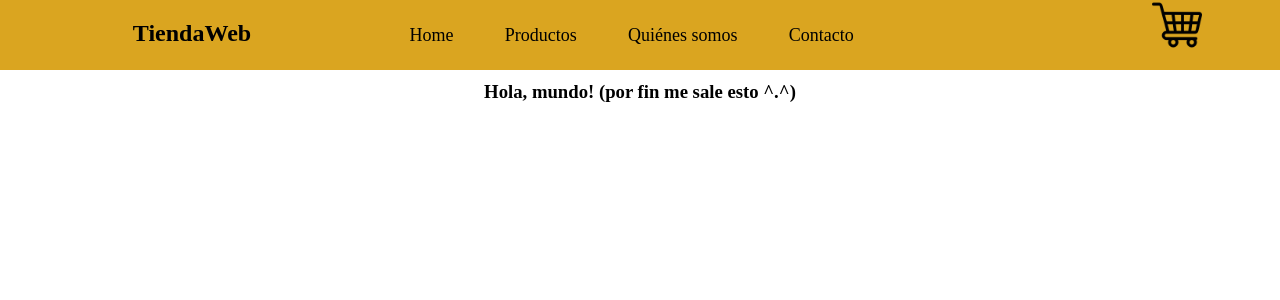
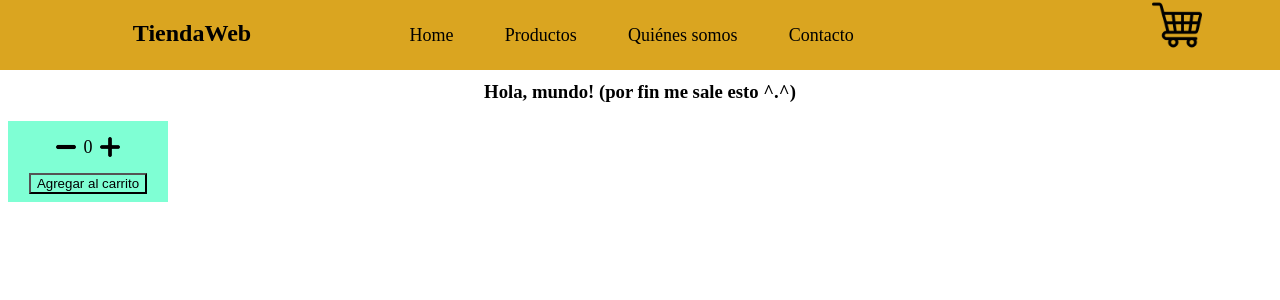
Before and after one commit to marcelino610/carrito-react, a React (Create React App) app: page / in a window 1280 px wide. Shown: the top 300 px of the page. Built offline with nearby package versions, Linux system fonts and the light colour scheme.

Commit message:
Entrega clase 5

```diff
--- a/src/App.js
+++ b/src/App.js
@@ -1,6 +1,7 @@
 import './App.css';
 import NavBar from './components/Navbar/NavBar'
 import ItemListContainer from './components/ItemListContainer/ItemListContainer'
+import ItemCount from './components/ItemCount/ItemCount'
 function App() {
   return (
     <div className="App">
@@ -9,6 +10,7 @@ function App() {
       <br />
       <br />
       <ItemListContainer greeting="Hola, mundo! (por fin me sale esto ^.^)" />
+      <ItemCount />
     </div>
   );
 }
--- /dev/null
+++ b/src/components/ItemCount/ItemCount.js
@@ -0,0 +1,22 @@
+import React, { useState } from 'react'
+import './item-count.css'
+import '../my-css.css'
+import minus from '../minus.png'
+import add from '../add.png'
+
+function ItemCount() {
+    const [count, setCount] = useState(0)
+
+    return (
+        <div id="count-container">
+            <div className="xy-centered">
+                <img className={count === 0 ? "disabled" : ""} src={minus} onClick={() => { count === 0 ? setCount(0) : setCount(count - 1) }} height="20px" width="20px" alt="menos item" />
+                <p className="text-18">{count}</p>
+                <img src={add} onClick={() => setCount(count + 1)} height="20px" width="20px" alt="mas item" />
+            </div>
+            <button onClick={() => setCount(0) }>Agregar al carrito</button>
+        </div>
+    )
+}
+
+export default ItemCount;
--- /dev/null
+++ b/src/components/ItemCount/item-count.css
@@ -0,0 +1,19 @@
+#count-container {
+    width: 10em;
+    background-color: aquamarine;
+}
+#count-container div {
+    padding: 5%;
+}
+
+p {
+    margin: 5%;
+}
+button {
+    margin-bottom: 5%;
+    background: transparent;
+}
+
+.disabled {
+    cursor: not-allowed;
+}
```
Also changed, not shown: src/components/add.png (added), src/components/minus.png (added).
